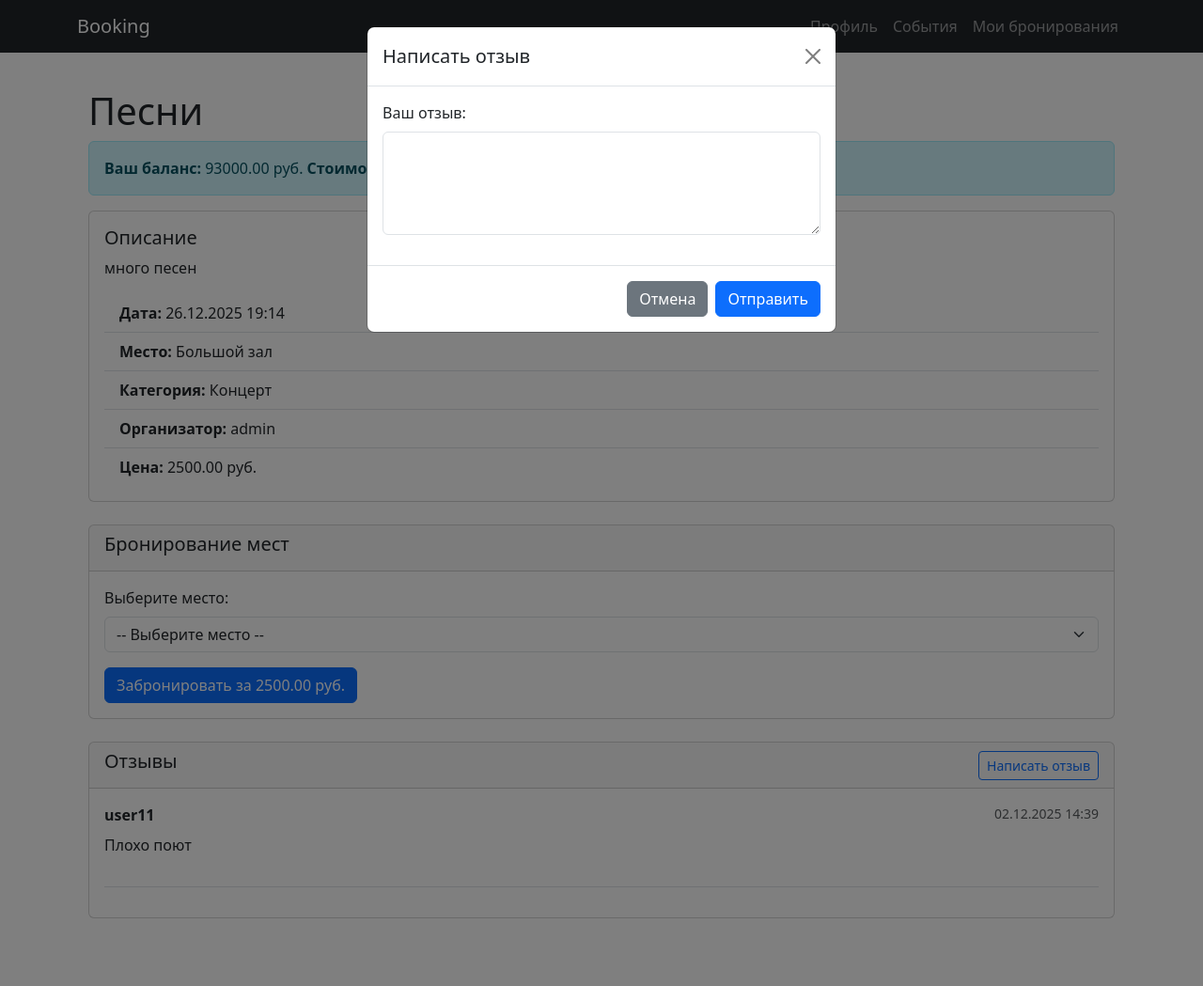
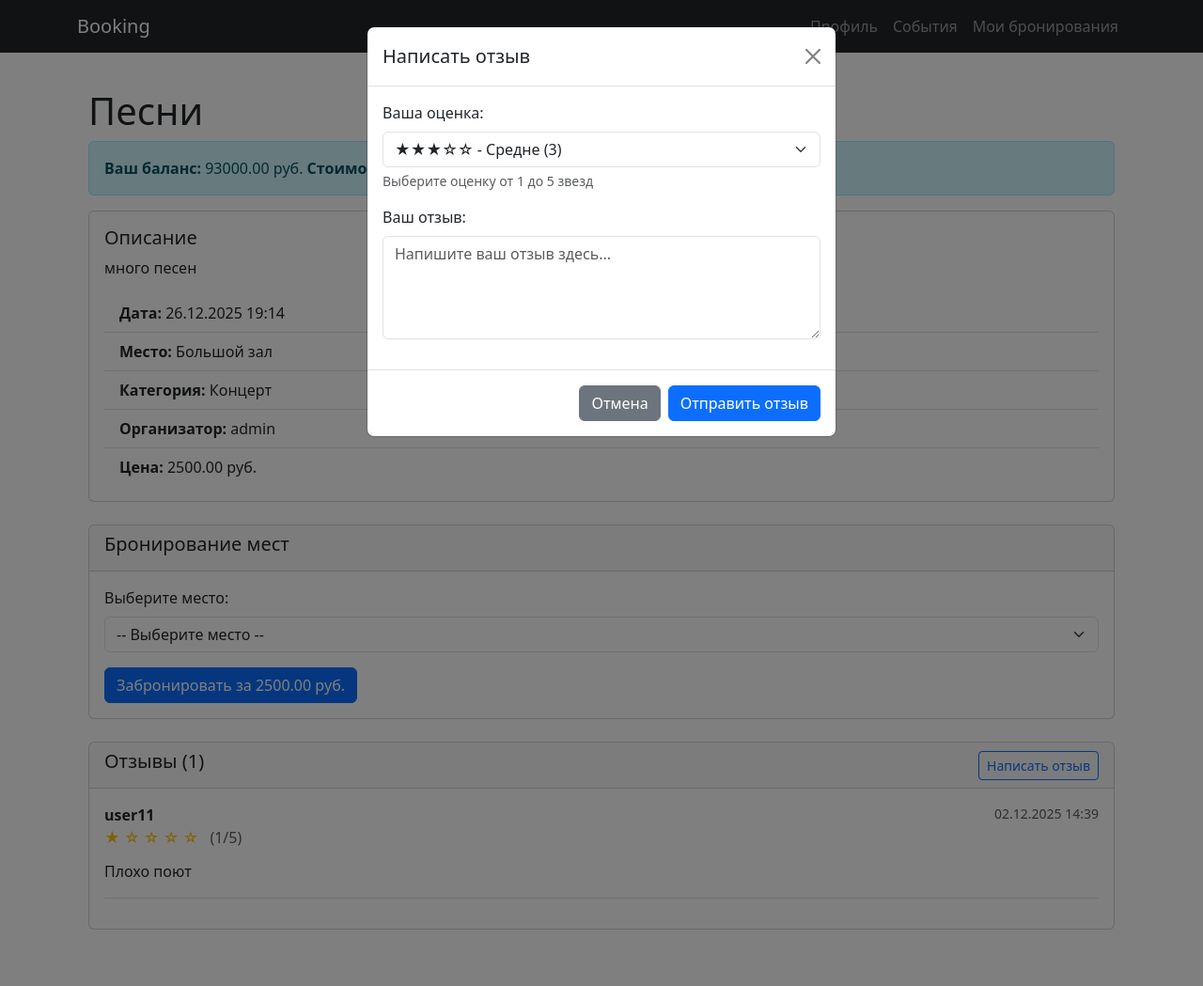
Before and after one commit to kjoumile/Event-Booking-System, a Django app: page /event/3/ in a window 1280 px wide, after a click on "Написать отзыв". Shown: the whole page at 94% size. Run offline with Django 5.2, Linux system fonts and the light colour scheme; a user stored in the database is signed in; data comes from the database, SQL or seed files in the repository; both versions use the stored data as it was after the commit.

Commit message:
create rating

```diff
--- a/booking_system/events/views.py
+++ b/booking_system/events/views.py
@@ -268,7 +268,9 @@ class PaymentViewSet(viewsets.ReadOnlyModelViewSet):
     queryset = Payment.objects.all()
     serializer_class = PaymentSerializer
     permission_classes = [permissions.IsAuthenticated]
-
+    def get_queryset(self):
+        # Пользователь может читать только СВОИ уведомления
+        return Payment.objects.filter(booking__user=self.request.user)
     @action(detail=False, methods=['post'])
     def top_up(self, request):
         """Пополнение баланса"""
@@ -458,75 +460,34 @@ def event_detail_page(request, event_id):
 
     if request.method == "POST":
         if "seat_id" in request.POST:
-            # Бронирование места
-            seat_id = request.POST.get("seat_id")
-            seat = get_object_or_404(Seat, id=seat_id, event=event, is_booked=False)
-
-            # Проверяем баланс пользователя
-            profile, created = UserProfile.objects.get_or_create(user=request.user)
-
-            if profile.balance < event.price:
-                # Если недостаточно средств
-                return render(request, "templates/pages/event_detail.html", {
-                    "event": event,
-                    "free_seats": free_seats,
-                    "reviews": reviews,
-                    "user_review": user_review,
-                    "error": f"Недостаточно средств на счету. Текущий баланс: {profile.balance} руб. Стоимость: {event.price} руб."
-                })
-
-            # Бронируем с использованием транзакции
-            with transaction.atomic():
-                # Блокируем место для предотвращения гонок
-                seat = Seat.objects.select_for_update().get(pk=seat.id)
-                if seat.is_booked:
-                    return render(request, "templates/pages/event_detail.html", {
-                        "event": event,
-                        "free_seats": free_seats.filter(is_booked=False),
-                        "reviews": reviews,
-                        "user_review": user_review,
-                        "error": "Место уже забронировано"
-                    })
-
-                # Бронируем место
-                seat.is_booked = True
-                seat.save()
-
-                # Создаем бронирование
-                booking = Booking.objects.create(
-                    user=request.user,
-                    event=event,
-                    seat=seat
-                )
-
-                # Списываем деньги
-                profile.balance -= event.price
-                profile.save()
-
-                # Создаем запись о платеже
-                Payment.objects.create(
-                    booking=booking,
-                    amount=event.price,
-                    status="success"
-                )
-
-                # Создаем уведомление
-                create_notifications(
-                    user=request.user,
-                    message=f"Бронирование места {seat.seat_number} на событие '{event.title}' на сумму {event.price} руб."
-                )
-
-                # Логируем
-                create_log(request.user, f'Создал бронирование #{booking.id}')
-
-            # Перенаправляем на страницу успеха
-            return redirect("event_detail_page", event_id=event.id)
+            # ... существующий код для бронирования ...
+            pass
 
         elif "review_text" in request.POST:
             # Добавление отзыва
             review_text = request.POST.get("review_text")
+            rating_str = request.POST.get("rating", "5")  # Получаем рейтинг, по умолчанию 5
+
             if not user_review:  # можно оставить только один отзыв
-                Review.objects.create(user=request.user, event=event, comment=review_text)
+                try:
+                    rating = int(rating_str)
+                    if rating < 1 or rating > 5:
+                        rating = 5  # Значение по умолчанию
+
+                    Review.objects.create(
+                        user=request.user,
+                        event=event,
+                        comment=review_text,
+                        rating=rating  # Добавляем рейтинг!
+                    )
+                except ValueError:
+                    # Если рейтинг не число, создаем с рейтингом по умолчанию
+                    Review.objects.create(
+                        user=request.user,
+                        event=event,
+                        comment=review_text,
+                        rating=5
+                    )
             return redirect("event_detail_page", event_id=event.id)
 
     return render(request, "templates/pages/event_detail.html", {
--- a/booking_system/templates/templates/pages/event_detail.html
+++ b/booking_system/templates/templates/pages/event_detail.html
@@ -1,4 +1,3 @@
-
 {% extends '../base.html' %}
 
 {% block content %}
@@ -70,6 +69,7 @@
             {% if free_seats %}
                 <form method="POST">
                     {% csrf_token %}
+                    <input type="hidden" name="action" value="book">
                     <div class="mb-3">
                         <label for="seatSelect" class="form-label">Выберите место:</label>
                         <select class="form-select" id="seatSelect" name="seat_id" required {% if request.user.profile.balance < event.price %}disabled{% endif %}>
@@ -104,10 +104,10 @@
     <!-- Отзывы -->
     <div class="card">
         <div class="card-header d-flex justify-content-between align-items-center">
-            <h5>Отзывы</h5>
+            <h5>Отзывы ({{ reviews|length }})</h5>
             {% if not user_review %}
             <button class="btn btn-sm btn-outline-primary" data-bs-toggle="modal" data-bs-target="#reviewModal">
-                Написать отзыв
+                <i class="bi bi-chat-left-text"></i> Написать отзыв
             </button>
             {% endif %}
         </div>
@@ -115,15 +115,31 @@
             {% if reviews %}
                 {% for review in reviews %}
                 <div class="border-bottom pb-3 mb-3">
-                    <div class="d-flex justify-content-between">
-                        <strong>{{ review.user.username }}</strong>
+                    <div class="d-flex justify-content-between align-items-start">
+                        <div>
+                            <strong>{{ review.user.username }}</strong>
+                            <!-- Отображение рейтинга -->
+                            <div class="text-warning mb-1">
+                                {% for i in "12345"|make_list %}
+                                    {% if i|add:"0" <= review.rating %}
+                                        ★
+                                    {% else %}
+                                        ☆
+                                    {% endif %}
+                                {% endfor %}
+                                <span class="text-muted ms-2">({{ review.rating }}/5)</span>
+                            </div>
+                        </div>
                         <small class="text-muted">{{ review.created_at|date:"d.m.Y H:i" }}</small>
                     </div>
-                    <p class="mt-2">{{ review.comment }}</p>
+                    <p class="mt-2 mb-0">{{ review.comment }}</p>
                 </div>
                 {% endfor %}
             {% else %}
-                <p class="text-muted">Отзывов пока нет. Будьте первым!</p>
+                <p class="text-muted text-center py-4">
+                    <i class="bi bi-chat-left" style="font-size: 2rem;"></i><br>
+                    Отзывов пока нет. Будьте первым!
+                </p>
             {% endif %}
         </div>
     </div>
@@ -135,22 +151,44 @@
         <div class="modal-content">
             <form method="POST">
                 {% csrf_token %}
+                <input type="hidden" name="action" value="review">
                 <div class="modal-header">
                     <h5 class="modal-title">Написать отзыв</h5>
                     <button type="button" class="btn-close" data-bs-dismiss="modal"></button>
                 </div>
                 <div class="modal-body">
+                    <!-- Поле для выбора рейтинга -->
+                    <div class="mb-3">
+                        <label class="form-label">Ваша оценка:</label>
+                        <select class="form-select" name="rating" required>
+                            <option value="5">★★★★★ - Отлично (5)</option>
+                            <option value="4">★★★★☆ - Хорошо (4)</option>
+                            <option value="3" selected>★★★☆☆ - Средне (3)</option>
+                            <option value="2">★★☆☆☆ - Плохо (2)</option>
+                            <option value="1">★☆☆☆☆ - Ужасно (1)</option>
+                        </select>
+                        <div class="form-text">Выберите оценку от 1 до 5 звезд</div>
+                    </div>
+
+                    <!-- Поле для текста отзыва -->
                     <div class="mb-3">
                         <label for="reviewText" class="form-label">Ваш отзыв:</label>
-                        <textarea class="form-control" id="reviewText" name="review_text" rows="4" required></textarea>
+                        <textarea class="form-control" id="reviewText" name="review_text"
+                                  rows="4" required placeholder="Напишите ваш отзыв здесь..."></textarea>
                     </div>
                 </div>
                 <div class="modal-footer">
                     <button type="button" class="btn btn-secondary" data-bs-dismiss="modal">Отмена</button>
-                    <button type="submit" class="btn btn-primary">Отправить</button>
+                    <button type="submit" class="btn btn-primary">Отправить отзыв</button>
                 </div>
             </form>
         </div>
     </div>
 </div>
+
+<style>
+    .text-warning {
+        color: #ffc107 !important;
+    }
+</style>
 {% endblock %}
```
Also changed, not shown: booking_system/db.sqlite3.
